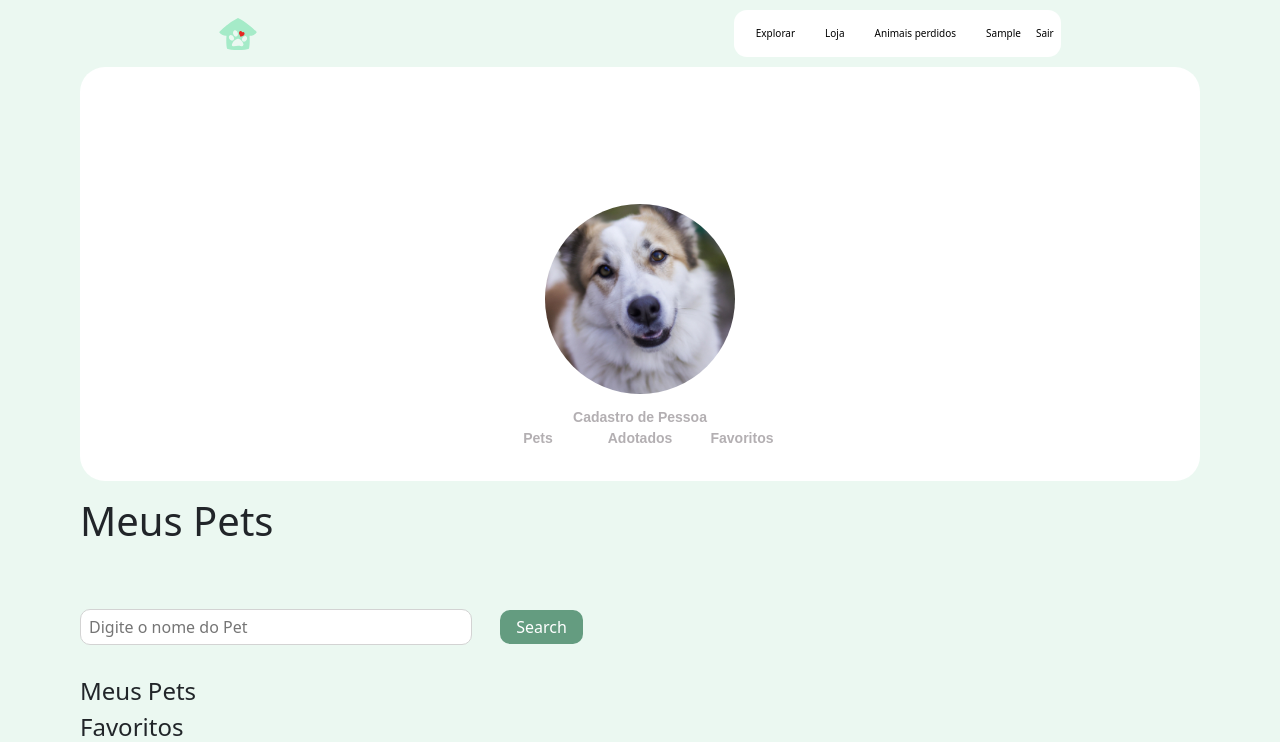
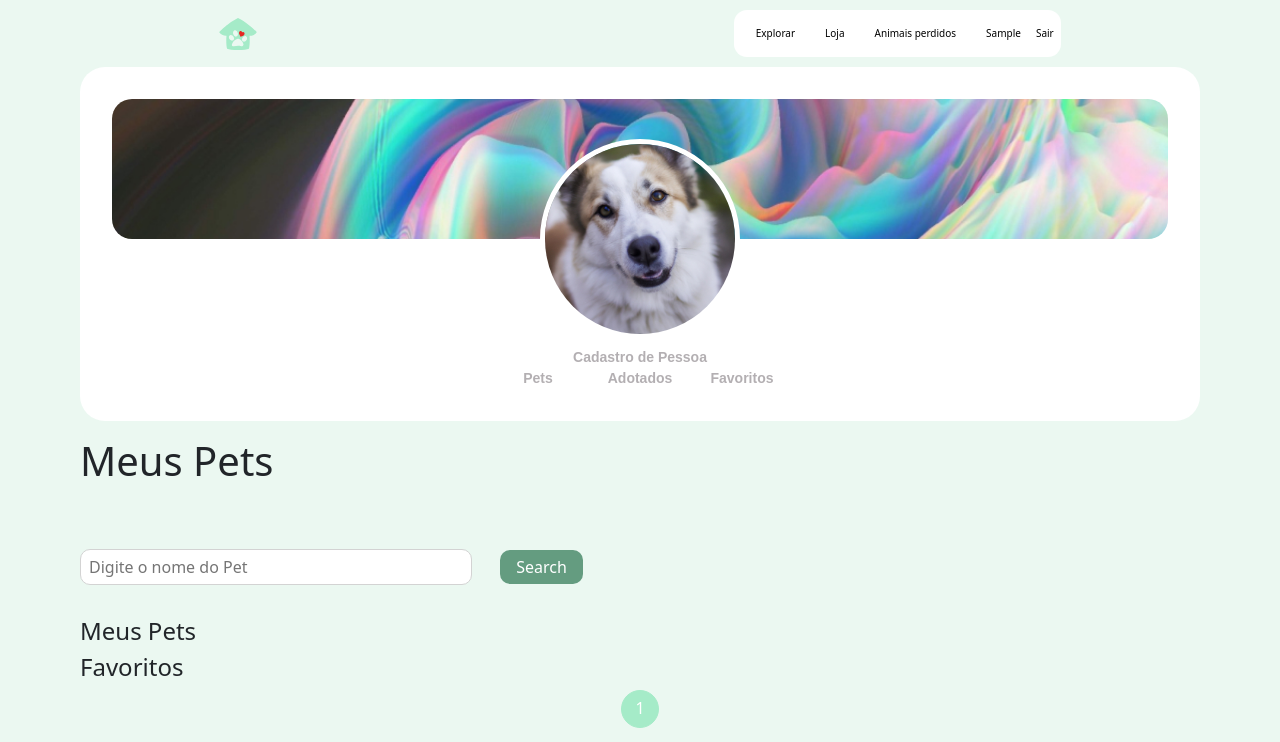
Before and after one commit to PedroLucasMoraisBorges/AdotPets, a Django app: page /petsPerdidos/ in a window 1280 px wide. Shown: the top 742 px of the page. Run offline with Django 4.2, Linux system fonts and the light colour scheme; the visitor is signed in with stand-in values (Sample User, id 1); data that the repository does not hold is empty.

Commit message:
FEAT: Perfil insights  container

```diff
--- a/static/css/meus_pets.css
+++ b/static/css/meus_pets.css
@@ -60,7 +60,7 @@ h1{
 .perfil-photo{
     width: 200px;
     height: 200px;
-    margin-top: 100px;
+    margin-top: -100px;
     border-radius: 50%;
     border: solid 5px white;
 }
@@ -72,12 +72,16 @@ h1{
 }
 
 .background-perfil{
-    position: absolute;
+    width: 100%;
     z-index: -1;
+    height: 140px;
+    object-fit: cover;
+    border-radius: 20px;
 }
 
 .perfil-insight-information{
     position: relative;
+    z-index: 1;
     background: white;
     display: flex;
     width: 100%;
--- a/templates/adocao/pets.html
+++ b/templates/adocao/pets.html
@@ -29,7 +29,7 @@
 <main class="pets-section">
     <section class="perfil-insight-information">
         <img src="{% static 'imgs/backgroundPerfilPage.jpg' %}" alt="background img" class="background-perfil">
-        <div>
+        <div class="photo-container">
             <img src="{% static 'imgs/dogPhoto.jpg' %}" alt="imagem do perfil do usuário" class="perfil-photo">
             <h1 class="username">{{info.user.first_name}}</h1>
             <span class="usertype">Cadastro de Pessoa</span>
@@ -40,7 +40,7 @@
             <div class="perfil-insight">{{info.favoritePets}} <span class="insight-label">Favoritos</span></div>
         </div>
     </section>
-    <div>
+    <div class="perfil-information-container">
         <p>{{info.user.email}}</p>
         <p>{{info.endereco.cidade}}</p>
         <p>{{info.endereco.rua}}</p>
```
